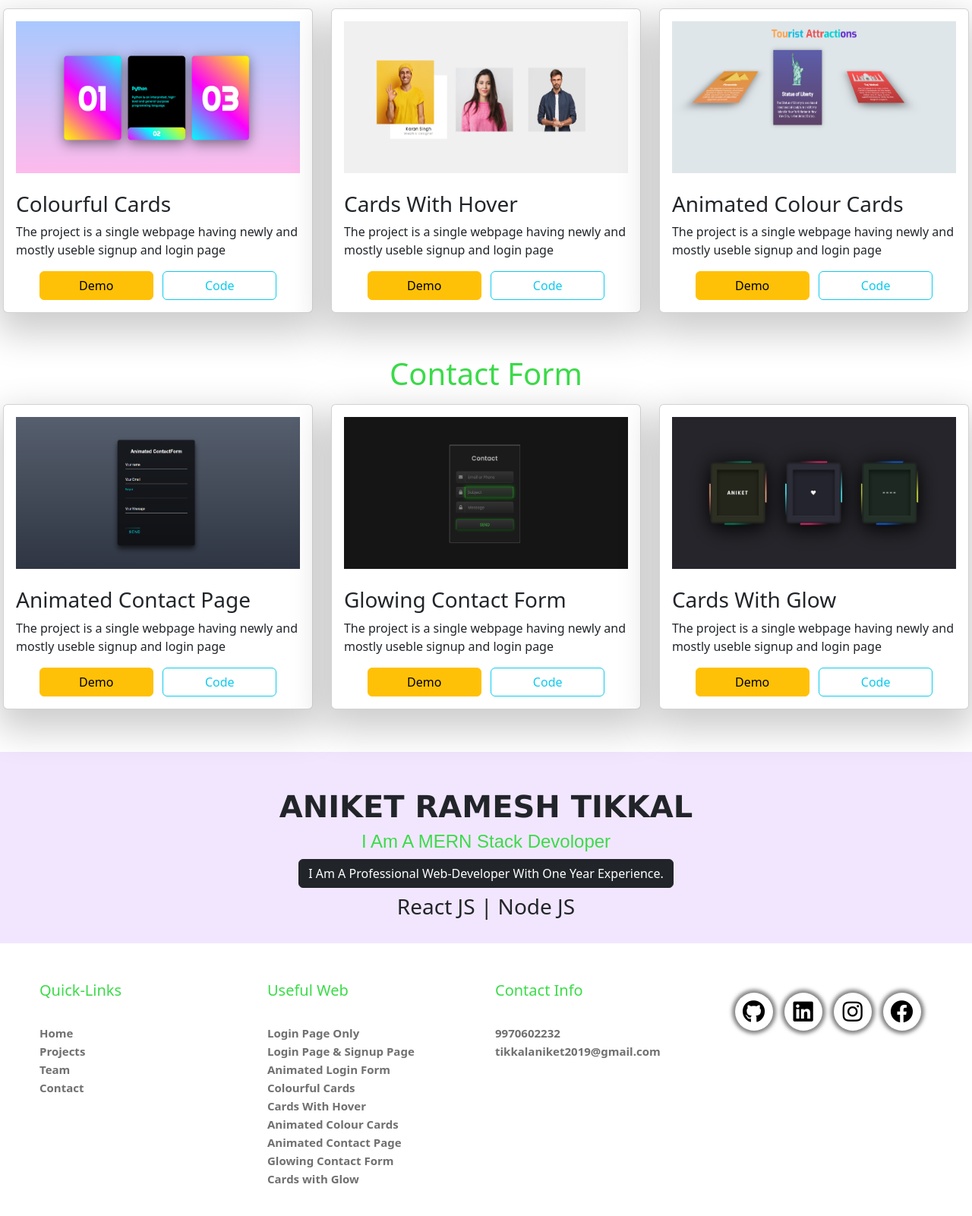
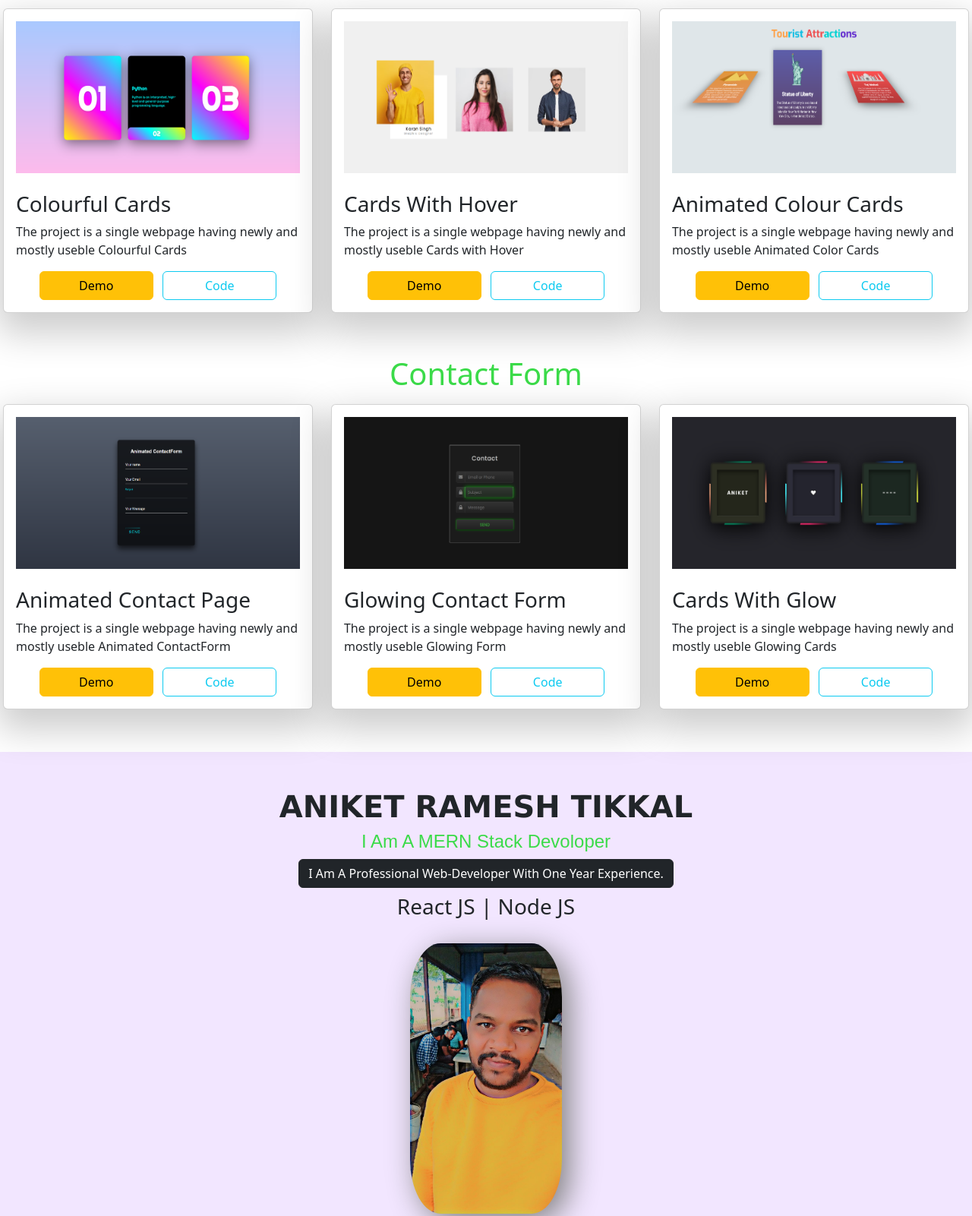
Before and after one commit to anikettikkal/usefulweb, a plain HTML site: page index.html in a window 1280 px wide. Shown: the part 1173-2774 px from the top of the page at 76% size. Before the commit the page ends 2737 px from the top, so only its background shows below. Drawn offline with nearby package versions, Linux system fonts and the light colour scheme.

Commit message:
finally completed

```diff
--- a/index.html
+++ b/index.html
@@ -103,8 +103,8 @@
                         <div class="forbuttons">
                             <a href="./pages/signupLogin/signup1/signuplogin1.html"><button type="button"
                                     class="btn btn-warning demobutton">Demo</button></a> &nbsp; &nbsp;
-                            <a href="https://github.com/anikettikkal/usefulweb/tree/main/pages/signupLogin/signup1"><button type="button"
-                                    class="btn btn-outline-info codebutton">Code</button></a>
+                            <a href="https://github.com/anikettikkal/usefulweb/tree/main/pages/signupLogin/signup1"><button
+                                    type="button" class="btn btn-outline-info codebutton">Code</button></a>
                         </div>
 
                     </div>
@@ -118,8 +118,8 @@
                         <div class="forbuttons">
                             <a href="./pages/signupLogin/signup2/signup2.html"><button type="button"
                                     class="btn btn-warning demobutton">Demo</button></a> &nbsp; &nbsp;
-                            <a href="https://github.com/anikettikkal/usefulweb/tree/main/pages/signupLogin/signup2"><button type="button"
-                                    class="btn btn-outline-info codebutton">Code</button></a>
+                            <a href="https://github.com/anikettikkal/usefulweb/tree/main/pages/signupLogin/signup2"><button
+                                    type="button" class="btn btn-outline-info codebutton">Code</button></a>
                         </div>
                     </div>
                 </div>
@@ -131,8 +131,8 @@
                         <div class="forbuttons">
                             <a href="./pages/signupLogin/signup3/signup3.html"><button type="button"
                                     class="btn btn-warning demobutton">Demo</button></a> &nbsp; &nbsp;
-                            <a href="https://github.com/anikettikkal/usefulweb/tree/main/pages/signupLogin/signup3"><button type="button"
-                                    class="btn btn-outline-info codebutton">Code</button></a>
+                            <a href="https://github.com/anikettikkal/usefulweb/tree/main/pages/signupLogin/signup3"><button
+                                    type="button" class="btn btn-outline-info codebutton">Code</button></a>
                         </div>
 
                     </div>
@@ -149,12 +149,12 @@
                     <div class="card">
                         <img src="./images/Screenshot (8).png" , height="200px" /> <br />
                         <h3>Colourful Cards</h3>
-                        <p>The project is a single webpage having newly and mostly useble signup and login page</p>
+                        <p>The project is a single webpage having newly and mostly useble Colourful Cards</p>
                         <div class="forbuttons">
                             <a href="./pages/cards/card1/card1.html"><button type="button"
                                     class="btn btn-warning demobutton">Demo</button></a> &nbsp; &nbsp;
-                            <a href="https://github.com/anikettikkal/usefulweb/tree/main/pages/cards/card1"><button type="button"
-                                    class="btn btn-outline-info codebutton">Code</button></a>
+                            <a href="https://github.com/anikettikkal/usefulweb/tree/main/pages/cards/card1"><button
+                                    type="button" class="btn btn-outline-info codebutton">Code</button></a>
                         </div>
                     </div>
                 </div>
@@ -162,12 +162,12 @@
                     <div class="card">
                         <img src="./images/Screenshot (7).png" , height="200px" /> <br />
                         <h3>Cards With Hover</h3>
-                        <p>The project is a single webpage having newly and mostly useble signup and login page</p>
+                        <p>The project is a single webpage having newly and mostly useble Cards with Hover</p>
                         <div class="forbuttons">
                             <a href="./pages/cards/card3/card3.html"><button type="button"
                                     class="btn btn-warning demobutton">Demo</button></a> &nbsp; &nbsp;
-                            <a href="https://github.com/anikettikkal/usefulweb/tree/main/pages/cards/card3"><button type="button"
-                                    class="btn btn-outline-info codebutton">Code</button></a>
+                            <a href="https://github.com/anikettikkal/usefulweb/tree/main/pages/cards/card3"><button
+                                    type="button" class="btn btn-outline-info codebutton">Code</button></a>
                         </div>
                     </div>
                 </div>
@@ -175,12 +175,12 @@
                     <div class="card">
                         <img src="./images/Screenshot (6).png" , height="200px" /> <br />
                         <h3>Animated Colour Cards</h3>
-                        <p>The project is a single webpage having newly and mostly useble signup and login page</p>
+                        <p>The project is a single webpage having newly and mostly useble Animated Color Cards</p>
                         <div class="forbuttons">
                             <a href="./pages/cards/card2/card2.html"><button type="button"
                                     class="btn btn-warning demobutton">Demo</button></a> &nbsp; &nbsp;
-                            <a href="https://github.com/anikettikkal/usefulweb/tree/main/pages/cards/card2"><button type="button"
-                                    class="btn btn-outline-info codebutton">Code</button></a>
+                            <a href="https://github.com/anikettikkal/usefulweb/tree/main/pages/cards/card2"><button
+                                    type="button" class="btn btn-outline-info codebutton">Code</button></a>
                         </div>
                     </div>
                 </div>
@@ -196,12 +196,12 @@
                     <div class="card">
                         <img src="./images/Screenshot (9).png" , height="200px" /> <br />
                         <h3>Animated Contact Page</h3>
-                        <p>The project is a single webpage having newly and mostly useble signup and login page</p>
+                        <p>The project is a single webpage having newly and mostly useble Animated ContactForm</p>
                         <div class="forbuttons">
                             <a href="./pages/contactForms/contact1/contact1.html"><button type="button"
                                     class="btn btn-warning demobutton">Demo</button></a> &nbsp; &nbsp;
-                            <a href="https://github.com/anikettikkal/usefulweb/tree/main/pages/contactForms/contact1"><button type="button"
-                                    class="btn btn-outline-info codebutton">Code</button></a>
+                            <a href="https://github.com/anikettikkal/usefulweb/tree/main/pages/contactForms/contact1"><button
+                                    type="button" class="btn btn-outline-info codebutton">Code</button></a>
                         </div>
                     </div>
                 </div>
@@ -209,12 +209,12 @@
                     <div class="card">
                         <img src="./images/Screenshot (10).png" , height="200px" /> <br />
                         <h3>Glowing Contact Form</h3>
-                        <p>The project is a single webpage having newly and mostly useble signup and login page</p>
+                        <p>The project is a single webpage having newly and mostly useble Glowing Form</p>
                         <div class="forbuttons">
                             <a href="./pages/contactForms/contact2/contact2.html"><button type="button"
                                     class="btn btn-warning demobutton">Demo</button></a> &nbsp; &nbsp;
-                            <a href="https://github.com/anikettikkal/usefulweb/tree/main/pages/contactForms/contact2"><button type="button"
-                                    class="btn btn-outline-info codebutton">Code</button></a>
+                            <a href="https://github.com/anikettikkal/usefulweb/tree/main/pages/contactForms/contact2"><button
+                                    type="button" class="btn btn-outline-info codebutton">Code</button></a>
                         </div>
                     </div>
                 </div>
@@ -222,12 +222,12 @@
                     <div class="card">
                         <img src="./images/Screenshot (11).png" , height="200px" /> <br />
                         <h3>Cards With Glow</h3>
-                        <p>The project is a single webpage having newly and mostly useble signup and login page</p>
+                        <p>The project is a single webpage having newly and mostly useble Glowing Cards</p>
                         <div class="forbuttons">
                             <a href="./pages/contactForms/contact3/contact3.html"><button type="button"
                                     class="btn btn-warning demobutton">Demo</button></a> &nbsp; &nbsp;
-                            <a href="https://github.com/anikettikkal/usefulweb/tree/main/pages/contactForms/contact3"><button type="button"
-                                    class="btn btn-outline-info codebutton">Code</button></a>
+                            <a href="https://github.com/anikettikkal/usefulweb/tree/main/pages/contactForms/contact3"><button
+                                    type="button" class="btn btn-outline-info codebutton">Code</button></a>
                         </div>
                     </div>
                 </div>
@@ -241,7 +241,10 @@
             <h4 class="text-center contactwords">I Am A MERN Stack Devoloper</h4>
             <button type="button" class="btn btn-dark"> I Am A Professional Web-Developer With One Year
                 Experience.</button>
-            <h3 class="mt-2"> React JS | Node JS</h3>
+            <h3 class="mt-2"> React JS | Node JS</h3> <br>
+            <div class="text-center">
+                <img class="myimage" src="./images/myimage4.jpeg" />
+            </div>
         </div> <br>
 
 
@@ -262,9 +265,9 @@
                     <div class="sub-links">
                         <a href="./index.html" class="">Home</a>
                         <br>
-                        <a href="#projects" class="">Projects</a>
+                        <a href="#Login-Signup" class="">Projects</a>
                         <br>
-                        <a href="#team" class="">Team</a>
+                        <a href="#Contact-Us" class="">Team</a>
                         <br>
                         <a href="#contact" class="">Contact</a>
                     </div>
@@ -276,11 +279,11 @@
                     <br>
                     <div class="sub-links">
 
-                        <a href="./pages/signupLogin/signuplogin1.html" target=" ">Login Page Only</a>
+                        <a href="./pages/signupLogin/signup1/signuplogin1.html" target=" ">Login Page Only</a>
                         <br>
-                        <a href="./pages/signupLogin/signup2.html" target=" ">Login Page & Signup Page</a>
+                        <a href="./pages/signupLogin/signup2/signup2.html" target=" ">Login Page & Signup Page</a>
                         <br>
-                        <a href="./pages/signupLogin/signup3.html" target=" ">Animated Login Form
+                        <a href="./pages/signupLogin/signup3/signup3.html" target=" ">Animated Login Form
                         </a>
                         <br>
                         <a href="./pages/cards/card1/card1.html" target=" ">Colourful Cards</a>
--- a/style.css
+++ b/style.css
@@ -111,7 +111,11 @@
 }
 
 
-
+.myimage{
+    width: 200px;
+    border-radius: 20%;
+    filter: drop-shadow(10px 10px 20px gray);
+}
 
 
 
```
